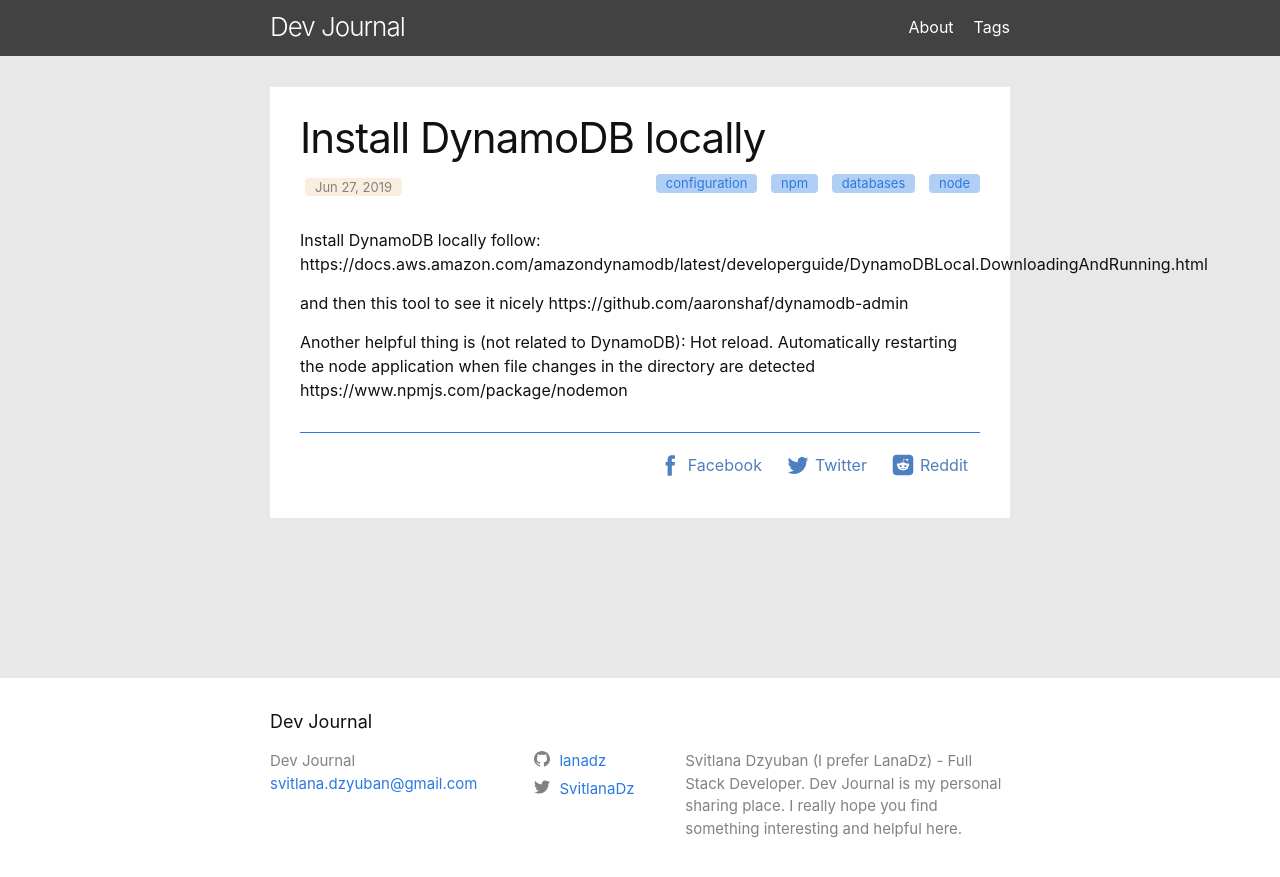
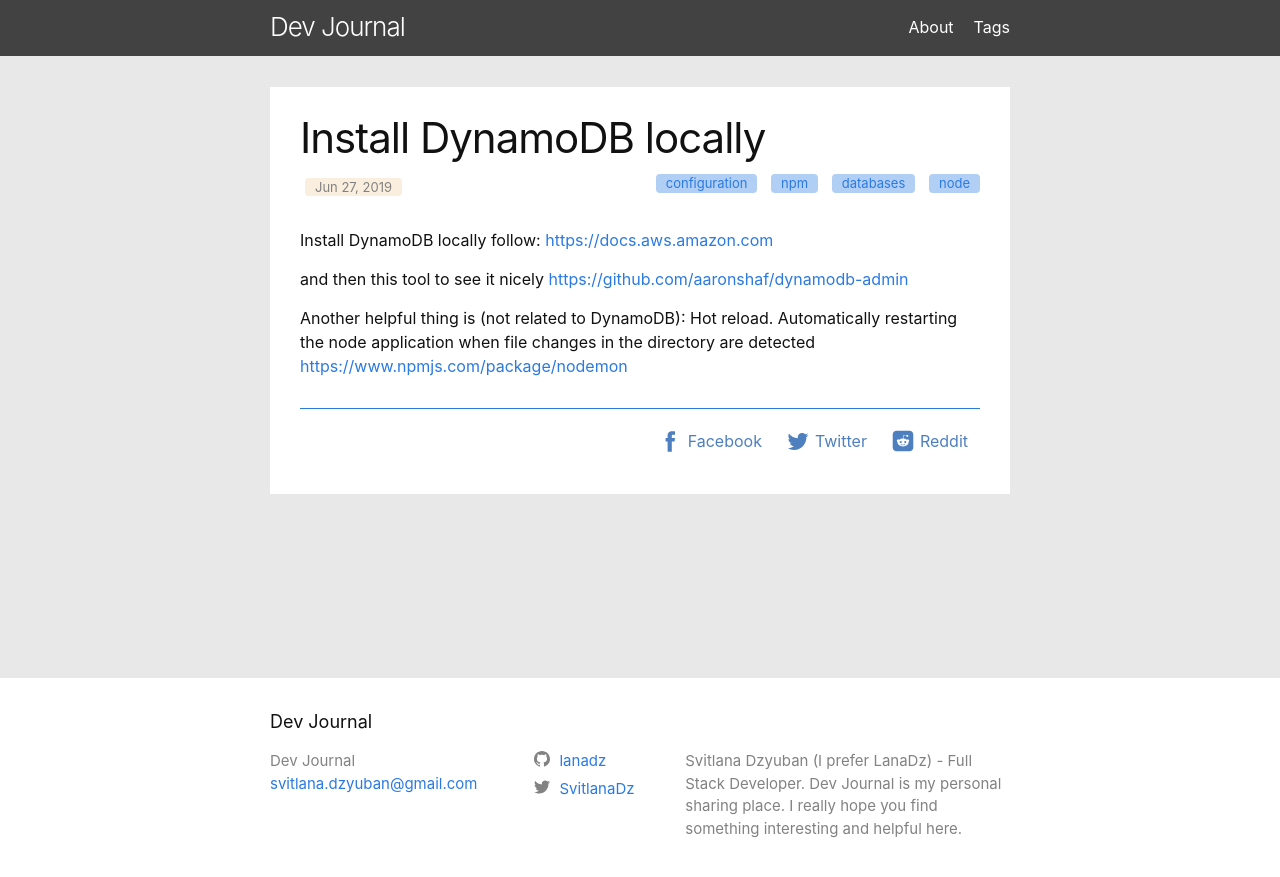
Before and after one commit to owldot/lanadz.github.io, a Jekyll site: the page built from _posts/2019-06-27-DynamoDb.markdown, in a window 1280 px wide. Shown: the top 877 px of the page. Built offline with Jekyll 4.4.1, drawn with Linux system fonts in a browser that asks for light colours; some of the changed lines change nothing that is shown.

Commit message:
Update 2019-06-27-DynamoDb.markdown

```diff
--- a/_posts/2019-06-27-DynamoDb.markdown
+++ b/_posts/2019-06-27-DynamoDb.markdown
@@ -11,11 +11,11 @@
   - dynamodb locally
 ---
 Install DynamoDB locally follow:
-https://docs.aws.amazon.com/amazondynamodb/latest/developerguide/DynamoDBLocal.DownloadingAndRunning.html
+[https://docs.aws.amazon.com](https://docs.aws.amazon.com/amazondynamodb/latest/developerguide/DynamoDBLocal.DownloadingAndRunning.html)
 
 and then this tool to see it nicely
-https://github.com/aaronshaf/dynamodb-admin
+[https://github.com/aaronshaf/dynamodb-admin](https://github.com/aaronshaf/dynamodb-admin)
 
 Another helpful thing is (not related to DynamoDB):
 Hot reload. Automatically restarting the node application when file changes in the directory are detected
-https://www.npmjs.com/package/nodemon
+[https://www.npmjs.com/package/nodemon](https://www.npmjs.com/package/nodemon)
```
